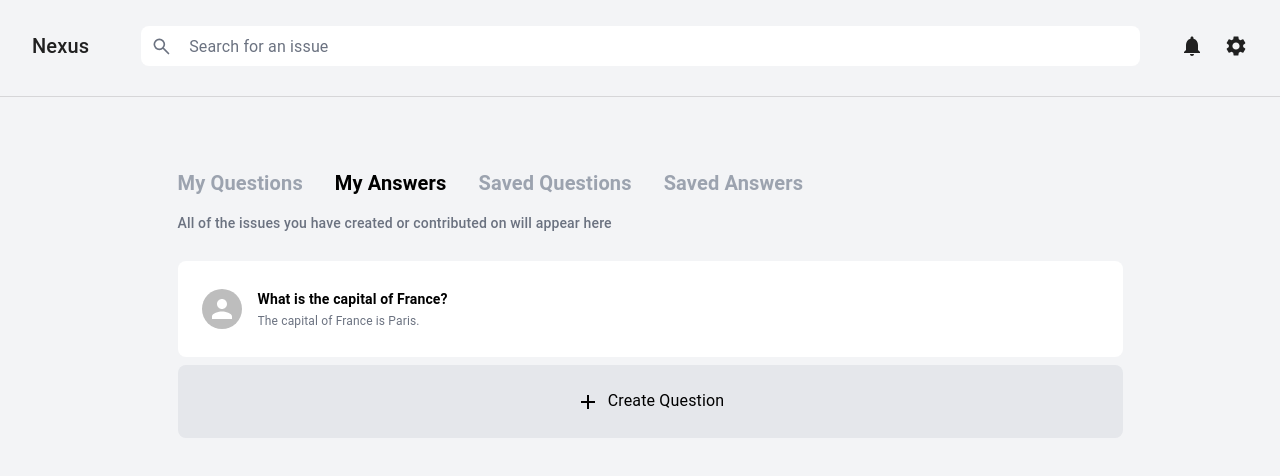
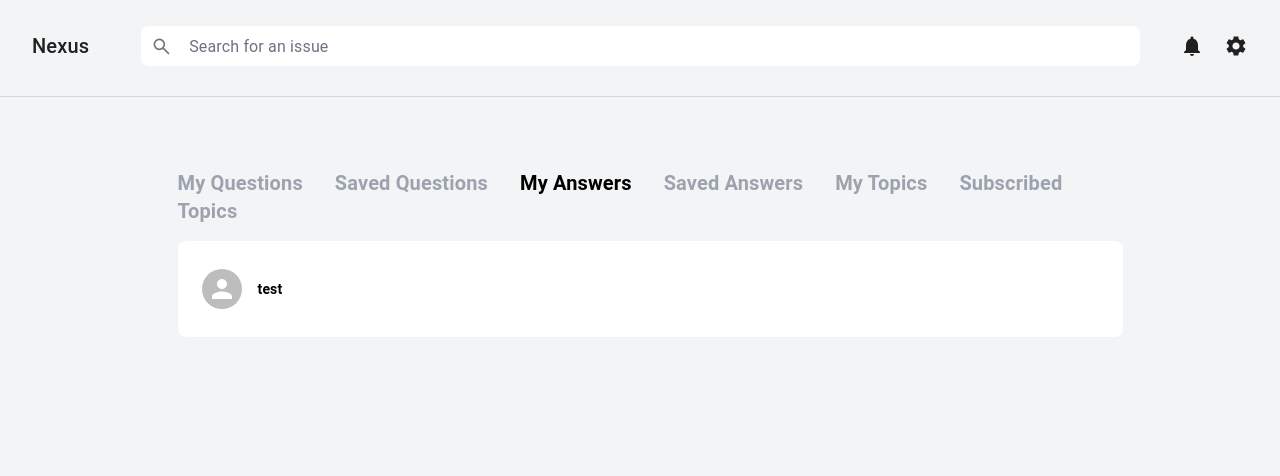
Before and after one commit to dallenpyrah/Nexus, a Next.js app: page /dashboard in a window 1280 px wide. Both pictures are taken after a click on the element "My Answers". Shown: the top 476 px of the page. Built offline with nearby package versions, Linux system fonts and the light colour scheme.

Commit message:
Adding more tabs and answer list component

```diff
--- /dev/null
+++ b/components/AnswerComponent.tsx
@@ -0,0 +1,16 @@
+import styles from "@/styles/components/IssueComponent.module.css";
+import {Avatar} from "@mui/material";
+import {IAnswerComponentProps} from "@/interfaces/IAnswerComponentProps";
+
+export const AnswerComponent = (props: IAnswerComponentProps) => {
+    return (
+        <div className={`${styles.issue_row}`}>
+            <Avatar className="mr-4 ml-2" />
+            <div className={""}>
+                <div className={`${styles.title}`}>
+                    {props.response}
+                </div>
+            </div>
+        </div>
+    );
+}
--- /dev/null
+++ b/components/AnswersList.tsx
@@ -0,0 +1,12 @@
+import {IAnswerListProps} from "@/interfaces/IAnswerListProps";
+import {AnswerComponent} from "@/components/AnswerComponent";
+
+export const AnswersList = (props: IAnswerListProps) => {
+    return (
+        <div>
+            {props.answers.map((answer) => (
+                <AnswerComponent key={answer.id} response={answer.response} />
+            ))}
+        </div>
+    );
+}
--- a/components/CreateQuestionButton.tsx
+++ b/components/DashboardCreateButton.tsx
@@ -1,13 +1,14 @@
 import styles from '@/styles/components/CreateIssueComponent.module.css'
 import {Add} from "@mui/icons-material";
+import {IDashboardCreateButton} from "@/interfaces/IDashboardCreateButton";
 
-export const CreateQuestionButton = () => {
+export const DashboardCreateButton = (props: IDashboardCreateButton) => {
     return (
         <div className={styles.create_issue_row}>
             <div className={styles.create_issue_column}>
                 <h1 className={styles.create_issue_title}>
                     <Add className={"mr-2"}/>
-                    Create Question
+                    {props.text}
                 </h1>
             </div>
         </div>
--- a/components/QuestionTitleHeader.tsx
+++ b/components/DashboardTitleHeader.tsx
@@ -2,14 +2,14 @@ import styles from "@/styles/pages/Dashboard.module.css";
 import {Dispatch, SetStateAction} from "react";
 import {TabType} from "@/enums/TabTypes";
 
-interface IQuestionTitleHeaderProps {
+interface IDashboardTitleHeader {
     title: string;
     isActive: boolean;
     setActiveTab: Dispatch<SetStateAction<TabType>>;
     tabType: TabType;
 }
 
-export const QuestionTitleHeader = (props: IQuestionTitleHeaderProps) => {
+export const DashboardTitleHeader = (props: IDashboardTitleHeader) => {
     return (
         <span
             className={`${styles.issue_title_dashboard} ${props.isActive ? 'text-black' : 'text-gray-400'} mr-8 hover:text-black transition-colors duration-300`}
--- a/enums/TabTypes.ts
+++ b/enums/TabTypes.ts
@@ -3,4 +3,6 @@ export enum TabType {
     MY_ANSWERS = "MY ANSWERS",
     SAVED_QUESTIONS = "SAVED QUESTIONS",
     SAVED_ANSWERS = "SAVED ANSWERS",
+    MY_TOPICS= "MY TOPICS",
+    SUBSCRIBED_TOPICS = "SUBSCRIBED TOPICS",
 }
--- a/interfaces/IAnswer.ts
+++ b/interfaces/IAnswer.ts
@@ -1,3 +1,4 @@
 export interface IAnswer {
-
+    id: number;
+    response: string;
 }
--- /dev/null
+++ b/interfaces/IAnswerComponentProps.ts
@@ -0,0 +1,3 @@
+export interface IAnswerComponentProps {
+    response: string;
+}
--- /dev/null
+++ b/interfaces/IAnswerListProps.tsx
@@ -0,0 +1,5 @@
+import {IAnswer} from "@/interfaces/IAnswer";
+
+export interface IAnswerListProps {
+    answers: IAnswer[];
+}
--- /dev/null
+++ b/interfaces/IDashboardCreateButton.tsx
@@ -0,0 +1,3 @@
+export interface IDashboardCreateButton {
+    text: string;
+}
--- a/pages/dashboard.tsx
+++ b/pages/dashboard.tsx
@@ -2,8 +2,8 @@ import styles from '@/styles/pages/Dashboard.module.css'
 import {SearchBar} from "@/components/SearchBar";
 import {Notifications, Settings} from "@mui/icons-material";
 import {Divider} from "@mui/material";
-import {CreateQuestionButton} from "@/components/CreateQuestionButton";
-import {QuestionTitleHeader} from "@/components/QuestionTitleHeader";
+import {DashboardCreateButton} from "@/components/DashboardCreateButton";
+import {DashboardTitleHeader} from "@/components/DashboardTitleHeader";
 import {useEffect, useState} from "react";
 import {DashboardService} from "@/services/DashboardService";
 import {TabType} from "@/enums/TabTypes";
@@ -12,6 +12,7 @@ import {UserQuestionsService} from "@/services/UserQuestionsService";
 import {UserAnswersService} from "@/services/UserAnswersService";
 import {useQuestionsStore} from "@/stores/QuestionsStore";
 import {useAnswersStore} from "@/stores/AnswersStore";
+import {AnswersList} from "@/components/AnswersList";
 
 const dashboardService = new DashboardService();
 const userQuestionsService = new UserQuestionsService();
@@ -26,6 +27,8 @@ export default function Dashboard () {
     const isMyAnswersTabActive = dashboardService.isTabActive(activeTab, TabType.MY_ANSWERS);
     const isSavedQuestionsTabActive = dashboardService.isTabActive(activeTab, TabType.SAVED_QUESTIONS);
     const isSavedAnswersTabActive = dashboardService.isTabActive(activeTab, TabType.SAVED_ANSWERS);
+    const isMyTopicsTabActive = dashboardService.isTabActive(activeTab, TabType.MY_TOPICS);
+    const isSubscribedTopicsTabActive = dashboardService.isTabActive(activeTab, TabType.SUBSCRIBED_TOPICS);
 
     async function displayActiveTabInformation() {
         switch (activeTab) {
@@ -64,17 +67,18 @@ export default function Dashboard () {
             <div className={styles.dashboard_content_row}>
                 <div className={styles.dashboard_content_column}>
                     <div className="mb-2">
-                        <QuestionTitleHeader title={"My Questions"} isActive={isMyQuestionsTabActive} setActiveTab={setActiveTab} tabType={TabType.MY_QUESTIONS} />
-                        <QuestionTitleHeader title={"My Answers"} isActive={isMyAnswersTabActive} setActiveTab={setActiveTab} tabType={TabType.MY_ANSWERS}  />
-                        <QuestionTitleHeader title={"Saved Questions"} isActive={isSavedQuestionsTabActive} setActiveTab={setActiveTab} tabType={TabType.SAVED_QUESTIONS}  />
-                        <QuestionTitleHeader title={"Saved Answers"} isActive={isSavedAnswersTabActive} setActiveTab={setActiveTab} tabType={TabType.SAVED_ANSWERS}  />
+                        <DashboardTitleHeader title={"My Questions"} isActive={isMyQuestionsTabActive} setActiveTab={setActiveTab} tabType={TabType.MY_QUESTIONS} />
+                        <DashboardTitleHeader title={"Saved Questions"} isActive={isSavedQuestionsTabActive} setActiveTab={setActiveTab} tabType={TabType.SAVED_QUESTIONS}  />
+                        <DashboardTitleHeader title={"My Answers"} isActive={isMyAnswersTabActive} setActiveTab={setActiveTab} tabType={TabType.MY_ANSWERS}  />
+                        <DashboardTitleHeader title={"Saved Answers"} isActive={isSavedAnswersTabActive} setActiveTab={setActiveTab} tabType={TabType.SAVED_ANSWERS}  />
+                        <DashboardTitleHeader title={"My Topics"} isActive={isMyTopicsTabActive} setActiveTab={setActiveTab} tabType={TabType.MY_TOPICS}  />
+                        <DashboardTitleHeader title={"Subscribed Topics"} isActive={isSubscribedTopicsTabActive} setActiveTab={setActiveTab} tabType={TabType.SUBSCRIBED_TOPICS}  />
                     </div>
-                    <p className={styles.my_issues_sub_title}>
-                        All of the issues you have created or contributed on will appear here
-                    </p>
                     <div>
-                        <QuestionsList questions={questions} />
-                        <CreateQuestionButton/>
+                        {(isMyQuestionsTabActive || isSavedQuestionsTabActive) && <QuestionsList questions={questions} />}
+                        {(isMyAnswersTabActive || isSavedAnswersTabActive) && <AnswersList answers={answers} />}
+                        {(isMyQuestionsTabActive || isSavedQuestionsTabActive) && <DashboardCreateButton text={"Create Question"}/>}
+                        {(isMyTopicsTabActive || isSubscribedTopicsTabActive) && <DashboardCreateButton text={"Create Topic"}/>}
                     </div>
                 </div>
             </div>
--- a/services/UserAnswersService.ts
+++ b/services/UserAnswersService.ts
@@ -3,10 +3,16 @@ import {IAnswer} from "@/interfaces/IAnswer";
 export class UserAnswersService {
 
     async getUserAnswers() : Promise<IAnswer[]> {
-        return [];
+        return [{
+            response: "test",
+            id: 1
+        }]
     }
 
     async getSavedAnswers() : Promise<IAnswer[]> {
-        return [];
+        return [{
+            response: "test",
+            id: 1
+        }];
     }
 }
```
